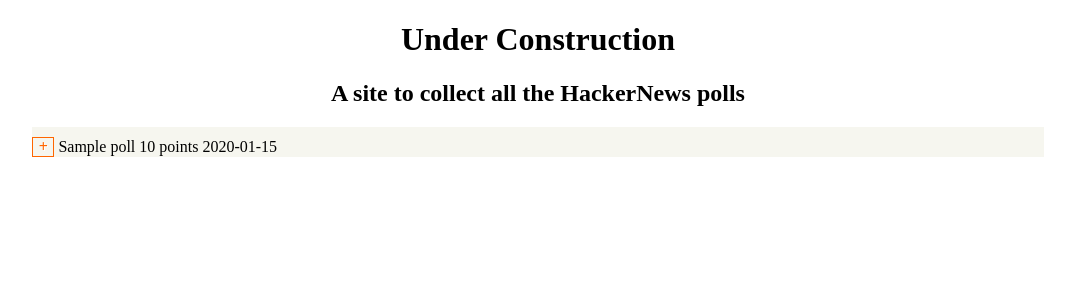
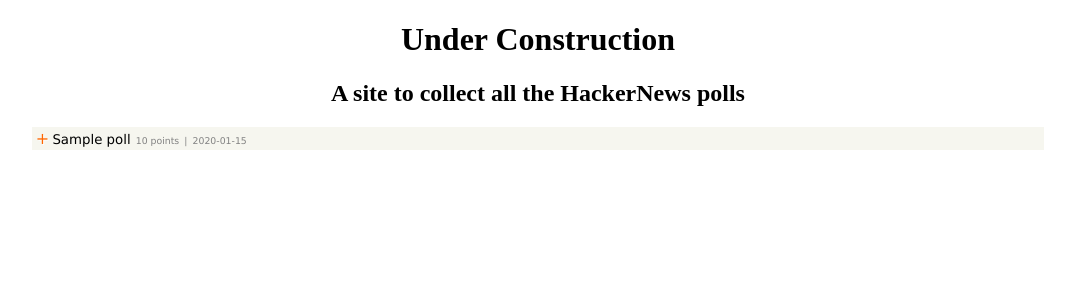
Before and after one commit to ganesshkumar/hn-polls, a Flask app: page / in a window 1280 px wide. Shown: the top 300 px of the page, without its empty margins (102-1177 px from the left). Run offline with Flask 2, Linux system fonts and the light colour scheme; a database or web service that is not in the repository returns one stand-in record (values such as "Sample title"); some libraries are stand-ins or nearby versions.

Commit message:
Addign some style

```diff
--- a/static/css/main.css
+++ b/static/css/main.css
@@ -6,14 +6,24 @@
 }
 
 .poll {
-	padding-top: 10px;
+	padding-top: 2px;
+	padding-bottom: 2px;
+	float: none;
+	font-family: Verdana;
+	vertical-align: middle;
+}
+
+.poll-content {
+	margin-left: 10px;
+	padding-left: 10px;
 }
 
 .orange-button {
-	border: 1px solid #ff6600;
+	float: left;
+	border: 0px;
 	display: inline-block;
 	color: #ff6600;
-	font-weight: bold;
+	font-weight: lighter;
 	line-height: inherit;
 	width: 20px;
 	text-decoration: none;
@@ -28,4 +38,18 @@
 .hn-link {
 	text-decoration: none;
 	color: black;
+	font-size: 10pt;
 }
+
+.subtext {
+	color: #828282;
+	font-size: 7pt;
+	height: 7pt;
+	font-family: Verdana;
+}
+.subtext-delimiter:after {
+	content: "|";
+	font-size: 7pt;
+	font-weight: lighter;
+	color: #828282;
+}
--- a/templates/index.html
+++ b/templates/index.html
@@ -17,10 +17,13 @@
   <div class="fixed-width-container">
     {% for poll in polls %}
       <div class="poll">
-        <a href="#" id="{{ poll._id }}-button"class="orange-button">+</a>
-        <span id="{{ poll._id }}-title"> <a class="hn-link" href="https://news.ycombinator.com/item?id={{ poll._id}}">{{ poll.title }}</a> </span>
-         <span> {{ poll.votes }} points</span>
-        <span> {{ poll.date_added.date() }} </span>
+        <a href="#" id="{{ poll._id }}-button" class="orange-button">+</a>
+        <div class="poll-content">
+          <span id="{{ poll._id }}-title"> <a class="hn-link" href="https://news.ycombinator.com/item?id={{ poll._id}}">{{ poll.title }}</a> </span>
+          <span class="subtext"> {{ poll.votes }} points</span>
+          <span class="subtext-delimiter"></span>
+          <span class="subtext"> {{ poll.date_added.date() }} </span>
+        </div>
         <div id="{{ poll._id }}-canvas" style="display:none" width="600" height="450"></div>
       </div>
     {% endfor %}
```
